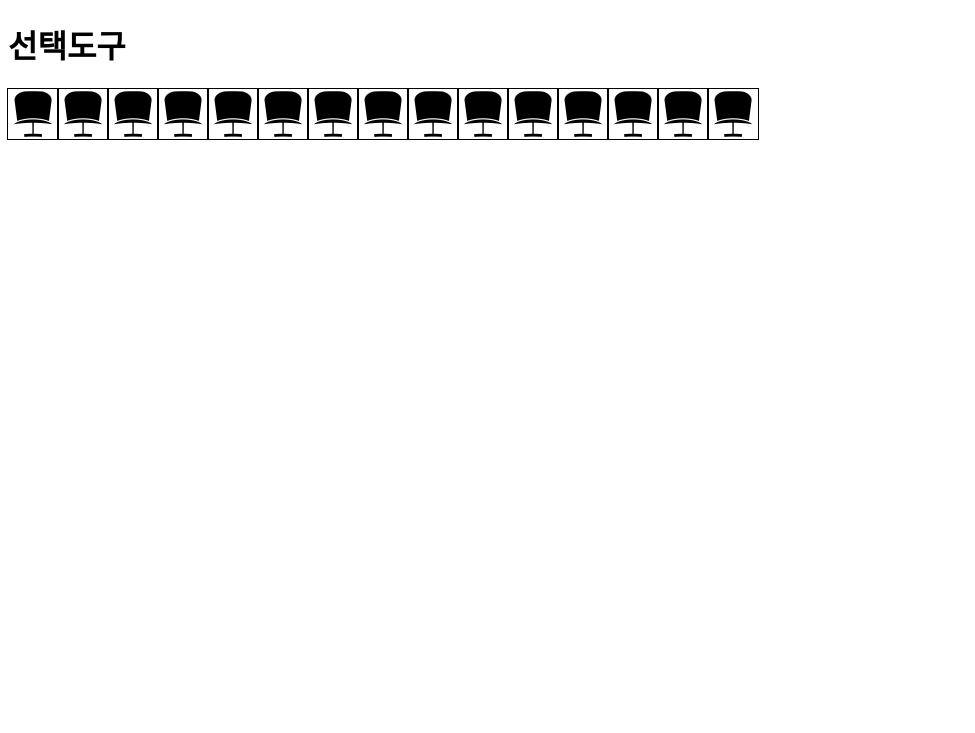
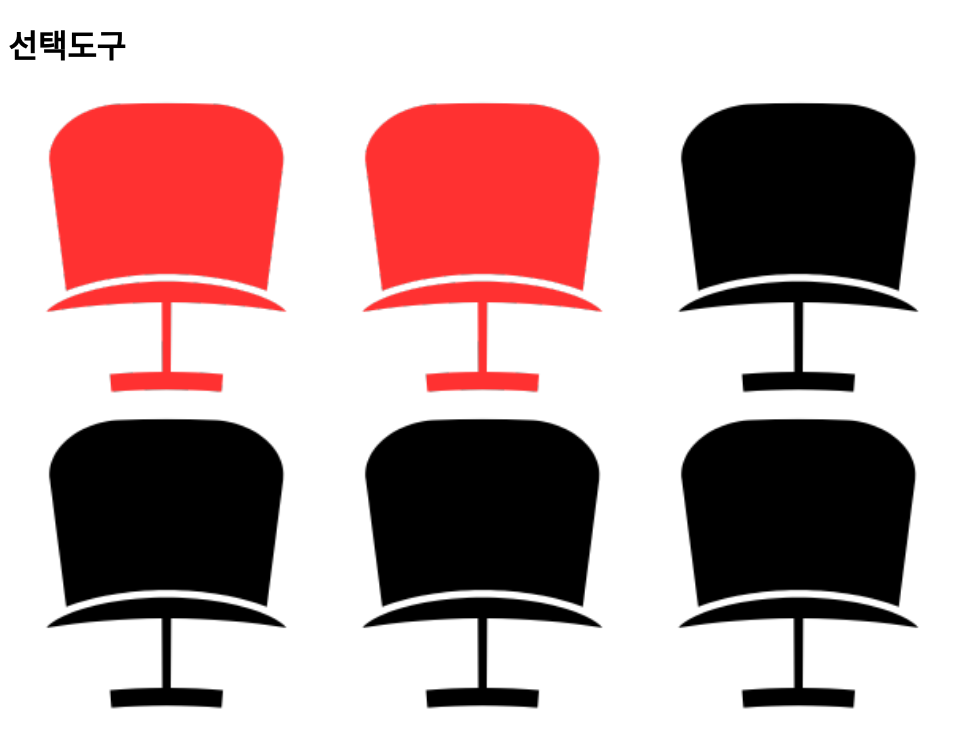
Before and after one commit to hiphop5782/hacademy-cinema, a React (Create React App) app in the folder cinema/: page / in a window 1280 px wide. Shown: the top 733 px of the page, without its empty margins (0-975 px from the left). Built offline with nearby package versions, Linux system fonts and the light colour scheme.

Commit message:
Seat Group 구현중

```diff
--- a/cinema/package.json
+++ b/cinema/package.json
@@ -7,6 +7,7 @@
     "@testing-library/jest-dom": "^5.17.0",
     "@testing-library/react": "^13.4.0",
     "@testing-library/user-event": "^13.5.0",
+    "lodash": "^4.17.21",
     "react": "^18.2.0",
     "react-dom": "^18.2.0",
     "react-scripts": "5.0.1",
--- a/cinema/src/App.js
+++ b/cinema/src/App.js
@@ -1,13 +1,33 @@
 import './App.css';
 
-import Seat from "@src/components/Seat";
 import SeatGroup from './components/SeatGroup';
+import { useState } from 'react';
 
 function App() {
+  const [map, setMap] = useState(
+    [
+      {no:1, row:1, col:1, price:1000, reserved:true, disabled:false},
+      {no:2, row:1, col:2, price:1000, reserved:true, disabled:false},
+      {no:3, row:1, col:3, price:1000, reserved:false, disabled:true},
+      {no:4, row:2, col:1, price:1000, reserved:false, disabled:true},
+      {no:5, row:2, col:2, price:1000, reserved:false, disabled:false},
+      {no:6, row:2, col:3, price:1000, reserved:false, disabled:false},
+      {no:7, row:3, col:1, price:1000, reserved:false, disabled:false},
+      {no:8, row:3, col:2, price:1000, reserved:false, disabled:false},
+      {no:9, row:3, col:3, price:1000, reserved:false, disabled:false},
+      {no:10, row:4, col:1, price:1000, reserved:false, disabled:false},
+      {no:11, row:4, col:2, price:1000, reserved:false, disabled:false},
+      {no:12, row:4, col:4, price:1000, reserved:false, disabled:false},
+      {no:13, row:5, col:1, price:1000, reserved:false, disabled:false},
+      {no:14, row:5, col:2, price:1000, reserved:false, disabled:false},
+      {no:15, row:5, col:3, price:1000, reserved:false, disabled:false},
+    ]
+  );
+
   return (
     <>
       <h1>선택도구</h1>
-      <SeatGroup row={5} col={5}/>
+      <SeatGroup map={map} setMap={setMap}/>
     </>
   );
 }
--- a/cinema/src/components/Seat.css
+++ b/cinema/src/components/Seat.css
@@ -5,7 +5,11 @@
     height : 1em;
     cursor: pointer;
 }
-.hacademy-cinema-seat:hover {
+.hacademy-cinema-seat-group > .hacademy-cinema-seat {
+    position: absolute !important;
+}
+.hacademy-cinema-seat:not(.reserved):hover,
+.hacademy-cinema-seat:not(.disabled):hover {
     opacity: 0.9;
 }
 .hacademy-cinema-seat > [type=checkbox]{
@@ -17,7 +21,7 @@
     bottom: 0;
     right: 0;
     left: 0;
-    box-shadow: 0 0 0 1px black;
+    /* box-shadow: 0 0 0 1px black; */
     background-repeat: no-repeat;
     background-size: contain;
 }
--- a/cinema/src/components/Seat.js
+++ b/cinema/src/components/Seat.js
@@ -10,11 +10,20 @@ const Seat = ({
         disabled=false,
         edit=false,
         direction="up",
+        x=0, y=0,
+        onChange
     })=>{
 
     //state
     const [image, setImage] = useState(`${process.env.PUBLIC_URL}/images/seat-basic.png`);
     const [angle, setAngle] = useState(0);
+
+    //초기 상태 설정
+    useEffect(()=>{
+        if(reserved) {
+            setImage(`${process.env.PUBLIC_URL}/images/seat-reserved.png`);
+        }
+    }, []);
 
     //callback
     const checkSeat = useCallback(e=>{
@@ -27,6 +36,7 @@ const Seat = ({
         else {
             setImage(`${process.env.PUBLIC_URL}/images/seat-basic.png`);
         }
+        onChange(e);
     }, [image]);
 
     const rotateSeat = useCallback(e=>{
@@ -38,9 +48,21 @@ const Seat = ({
         setAngle(newAngle);
     }, [image, angle]);
 
+    //초기 각도 설정
+    useEffect(()=>{
+        const data = {
+            up : 0, right : 90, down : 180, left : 270
+        };
+        setAngle(data[direction]);
+    }, [direction]);
+
     return (
-        <label className={`hacademy-cinema-seat ${className} ${reserved && 'reserved'} ${disabled && 'disabled'}`}
-            style={{fontSize:size}}
+        <label className={`hacademy-cinema-seat ${className} ${reserved ? 'reserved' : ''} ${disabled ? 'disabled' : ''}`}
+            style={
+                {
+                    fontSize:size, left:x, top:y
+                }
+            }
             onContextMenu={rotateSeat}>
             <input type="checkbox" name={name} value={`${row}-${col}`} disabled={reserved}
                 onChange={checkSeat}/>
--- /dev/null
+++ b/cinema/src/components/SeatGroup.css
@@ -0,0 +1,3 @@
+.hacademy-cinema-seat-group {
+    position: relative;
+}
--- a/cinema/src/components/SeatGroup.js
+++ b/cinema/src/components/SeatGroup.js
@@ -1,4 +1,7 @@
-import { useEffect, useState } from "react";
+import "./SeatGroup.css";
+
+import { useCallback, useEffect, useRef, useState } from "react";
+import throttle from "lodash/throttle";
 import Seat from "./Seat";
 
 const SeatGroup = ({
@@ -14,14 +17,17 @@ const SeatGroup = ({
         {no:9, row:3, col:3, price:1000, reserved:false, disabled:false},
         {no:10, row:4, col:1, price:1000, reserved:false, disabled:false},
         {no:11, row:4, col:2, price:1000, reserved:false, disabled:false},
-        {no:12, row:4, col:3, price:1000, reserved:false, disabled:false},
+        {no:12, row:4, col:4, price:1000, reserved:false, disabled:false},
         {no:13, row:5, col:1, price:1000, reserved:false, disabled:false},
         {no:14, row:5, col:2, price:1000, reserved:false, disabled:false},
         {no:15, row:5, col:3, price:1000, reserved:false, disabled:false},
-    ]
+    ],
+    setMap,
+    className
 })=>{
 
-    const [percent, setPercent] = useState({x : 0, y : 0});
+    const [rowList, setRowList] = useState([]);
+    const [colList, setColList] = useState([]);
     useEffect(()=>{
         const rows = new Set();
         const cols = new Set();
@@ -29,14 +35,54 @@ const SeatGroup = ({
             rows.add(seat.row);
             cols.add(seat.col);
         });
-        console.log(rows, cols);
+        setRowList(Array.from(rows));
+        setColList(Array.from(cols));
+    }, []);
 
+    const wrapper = useRef();
+    const [size, setSize] = useState(0);
+    const [unitSize, setUnitSize] = useState(16);
+    useEffect(()=>{
+        setUnitSize(size / (colList.length || 1));//NaN 방지
+    }, [size, colList]);
+
+    const calculate = useCallback(throttle(e=>{
+        const width = parseInt(wrapper.current.getBoundingClientRect().width);
+        setSize(width);
+    }, 50), [wrapper]);
+    useEffect(calculate, [])
+
+    useEffect(()=>{
+        window.addEventListener("resize", calculate);
+        return ()=>window.removeEventListener("resize", calculate);
+    });
+
+    const checkSeat = useCallback((e, target)=>{
+        setMap(map.map(seat=>{
+            if(seat.no === target.no) {
+                return {...seat, checked:e.target.checked};
+            }
+            return {...seat};
+        }));
     }, [map]);
 
+    // const checkAllSeat = useCallback(()=>{
+    //     setMap(seat=>{
+    //         if(seat.disabled || seat.reserved) return {...seat};
+    //         return {...seat, checked:true};
+    //     });
+    // }, [map]);
+
     return (
-        <div>
+        <div ref={wrapper} className={`hacademy-cinema-seat-group ${className}`}>
             {map.map(seat=>(
-                <Seat row={seat.row} col={seat.col} reserved={seat.reserved} disabled={seat.disabled}></Seat>
+                <Seat key={seat.no} row={seat.row} col={seat.col}
+                    reserved={seat.reserved} disabled={seat.disabled}
+                    direction={seat.direction}
+                    size={unitSize}
+                    x={colList.indexOf(seat.col) * unitSize}
+                    y={rowList.indexOf(seat.row) * unitSize}
+                    onChange={e=>checkSeat(e, seat)}></Seat>
             ))}
         </div>
     );
```
Also changed, not shown: cinema/public/images/seat-reserved.png (renamed from cinema/public/images/seat-invalid.png), 1 other file (tests, documents, lock files or other folders).
